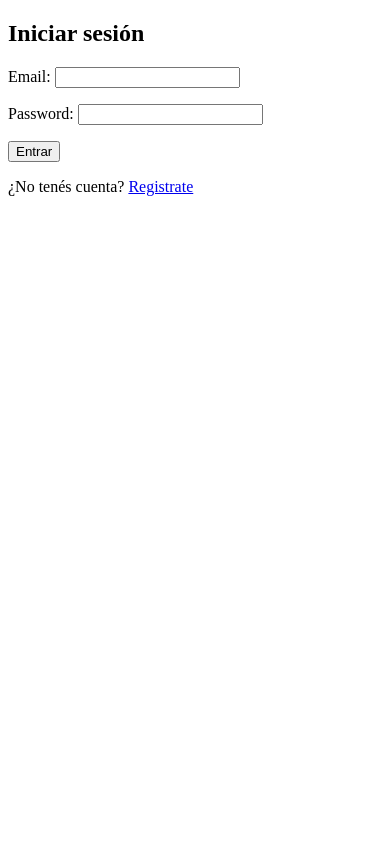
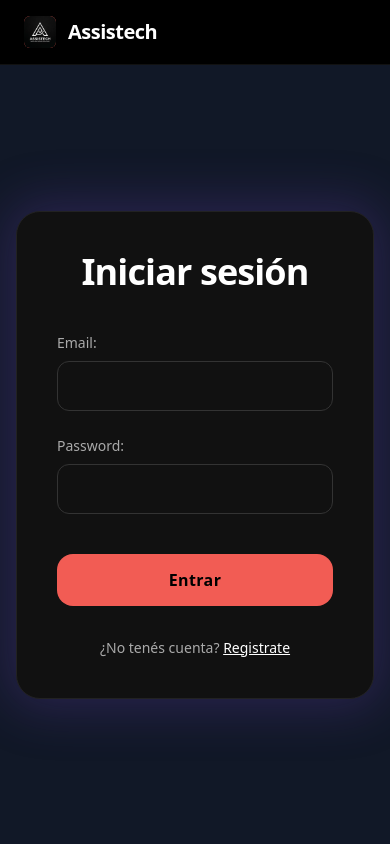
Before and after one commit to lpaz192/SIP-LandingPage, a Django app: page /login/ in a window 390 px wide. Run offline with Django 5.2, Linux system fonts and the light colour scheme; some libraries are stand-ins or nearby versions.

Commit message:
Mejora de interfaz visual de login

```diff
--- /dev/null
+++ b/assistech_backend/accounts/templates/accounts/base.html
@@ -0,0 +1,89 @@
+{% load static %}
+<!DOCTYPE html>
+<html lang="es">
+<head>
+    <meta charset="UTF-8">
+    <meta name="viewport" content="width=device-width, initial-scale=1.0">
+    <title>{% block title %}Assistech{% endblock %}</title>
+
+    <script src="https://cdn.tailwindcss.com"></script>
+    <script>
+        tailwind.config = {
+            theme: {
+                extend: {
+                    colors: {
+                        'assist-black': '#000000',
+                        'assist-dark': '#111111',
+                        'assist-gray': '#AAAAAA',
+                        'assist-white': '#FFFFFF',
+                        'assist-coral': '#F25C54',
+                    },
+                    boxShadow: {
+                        'assist-glow': '0 0 50px 10px rgba(111, 66, 193, 0.25)',
+                    }
+                }
+            }
+        }
+    </script>
+
+    <style>
+        form p {
+            margin-bottom: 1.5rem;
+        }
+        form label {
+            display: block;
+            margin-bottom: 0.5rem;
+            color: #AAAAAA;
+            font-size: 0.875rem;
+            font-weight: 500;
+        }
+        form input {
+            width: 100%;
+            padding: 0.75rem;
+            background-color: transparent;
+            border: 1px solid #333333;
+            border-radius: 0.75rem;
+            color: #FFFFFF;
+        }
+        form input:focus {
+            outline: none;
+            border-color: #6F42C1;
+            box-shadow: 0 0 10px rgba(111, 66, 193, 0.5);
+        }
+    </style>
+    {% block extra_head %}{% endblock %}
+</head>
+<body class="bg-[#111827] text-assist-white min-h-screen font-sans flex flex-col">
+
+    {% block navbar %}
+    <nav class="border-b border-assist-dark px-6 py-4">
+        <div class="max-w-7xl mx-auto flex items-center justify-between">
+
+            <div class="flex items-center gap-3">
+                <img src="{% static 'accounts/logo.jpeg' %}" alt="Logo Assistech" class="h-8 w-8 rounded-md bg-assist-coral">
+                <span class="text-xl font-bold tracking-tight">Assistech</span>
+            </div>
+
+            <div class="flex items-center gap-8 text-sm text-assist-gray">
+                <a href="#" class="hover:text-assist-white transition">Producto</a>
+                <a href="#" class="hover:text-assist-white transition">Precios</a>
+                <a href="#" class="hover:text-assist-white transition">Funciones</a>
+            </div>
+
+            <div class="flex items-center gap-6">
+                <a href="{% url 'login' %}" class="text-sm text-assist-gray hover:text-assist-white transition">Login</a>
+                <a href="#" class="bg-assist-coral text-assist-black px-5 py-2.5 text-sm font-semibold rounded-xl hover:bg-opacity-90 transition">
+                    Empieza
+                </a>
+            </div>
+        </div>
+    </nav>
+    {% endblock %}
+
+    <main class="flex-1 flex flex-col justify-center">
+        {% block content %}
+        {% endblock %}
+    </main>
+
+</body>
+</html>
--- a/assistech_backend/accounts/templates/accounts/login.html
+++ b/assistech_backend/accounts/templates/accounts/login.html
@@ -1,15 +1,51 @@
-<!-- Pagina de prueba -->
-<!DOCTYPE html>
-<html><head><title>Login</title></head>
-<body>
-  <h2>Iniciar sesión</h2>
-  {% if error %}
-    <p style="color:red">{{ error }}</p>
-  {% endif %}
-  <form method="post">
-    {% csrf_token %}
-    {{ form.as_p }}
-    <button type="submit">Entrar</button>
-  </form>
-  <p>¿No tenés cuenta? <a href="{% url 'register' %}">Registrate</a></p>
-</body></html>
+{% extends "accounts/base.html" %}
+{% load static %}
+
+{% block title %}Iniciar sesión - Assistech{% endblock %}
+
+{% block navbar %}
+<nav class="border-b border-assist-dark px-6 py-4 w-full bg-assist-black">
+    <div class="max-w-7xl mx-auto flex items-center">
+
+        <div class="flex items-center gap-3">
+            <img src="{% static 'accounts/logo.jpeg' %}" alt="Logo Assistech" class="h-8 w-8 rounded-md bg-assist-coral">
+            <span class="text-xl font-bold tracking-tight">Assistech</span>
+        </div>
+
+    </div>
+</nav>
+{% endblock %}
+
+{% block content %}
+<div class="w-full flex items-center justify-center min-h-[calc(100vh-80px)] relative overflow-hidden px-4">
+
+    <div class="p-10 bg-assist-dark shadow-assist-glow rounded-3xl w-full max-w-md relative z-10 border border-[#222222]">
+
+        <h2 class="text-4xl font-bold text-center mb-10 tracking-tight">Iniciar sesión</h2>
+
+        {% if error %}
+            <div class="mb-6 p-4 bg-red-950 border border-red-800 text-red-200 rounded-xl text-sm font-medium">
+                {{ error }}
+            </div>
+        {% endif %}
+
+        <form method="post" action="{% url 'login' %}">
+            {% csrf_token %}
+
+            {{ form.as_p }}
+
+            <button type="submit" class="w-full py-3.5 text-assist-black bg-assist-coral font-bold rounded-2xl hover:bg-opacity-90 transition mt-4 tracking-wide text-base">
+                Entrar
+            </button>
+        </form>
+
+        <p class="text-center mt-8 text-sm text-assist-gray">
+            ¿No tenés cuenta?
+            <a href="{% url 'register' %}" class="text-assist-white font-medium underline hover:text-assist-coral transition">
+                Registrate
+            </a>
+        </p>
+
+    </div>
+</div>
+{% endblock %}
```
Also changed, not shown: assistech_backend/accounts/templates/accounts/dashboard.html (+58 -3 lines), assistech_backend/accounts/templates/accounts/register.html (+51 -12 lines), assistech_backend/db.sqlite3.
